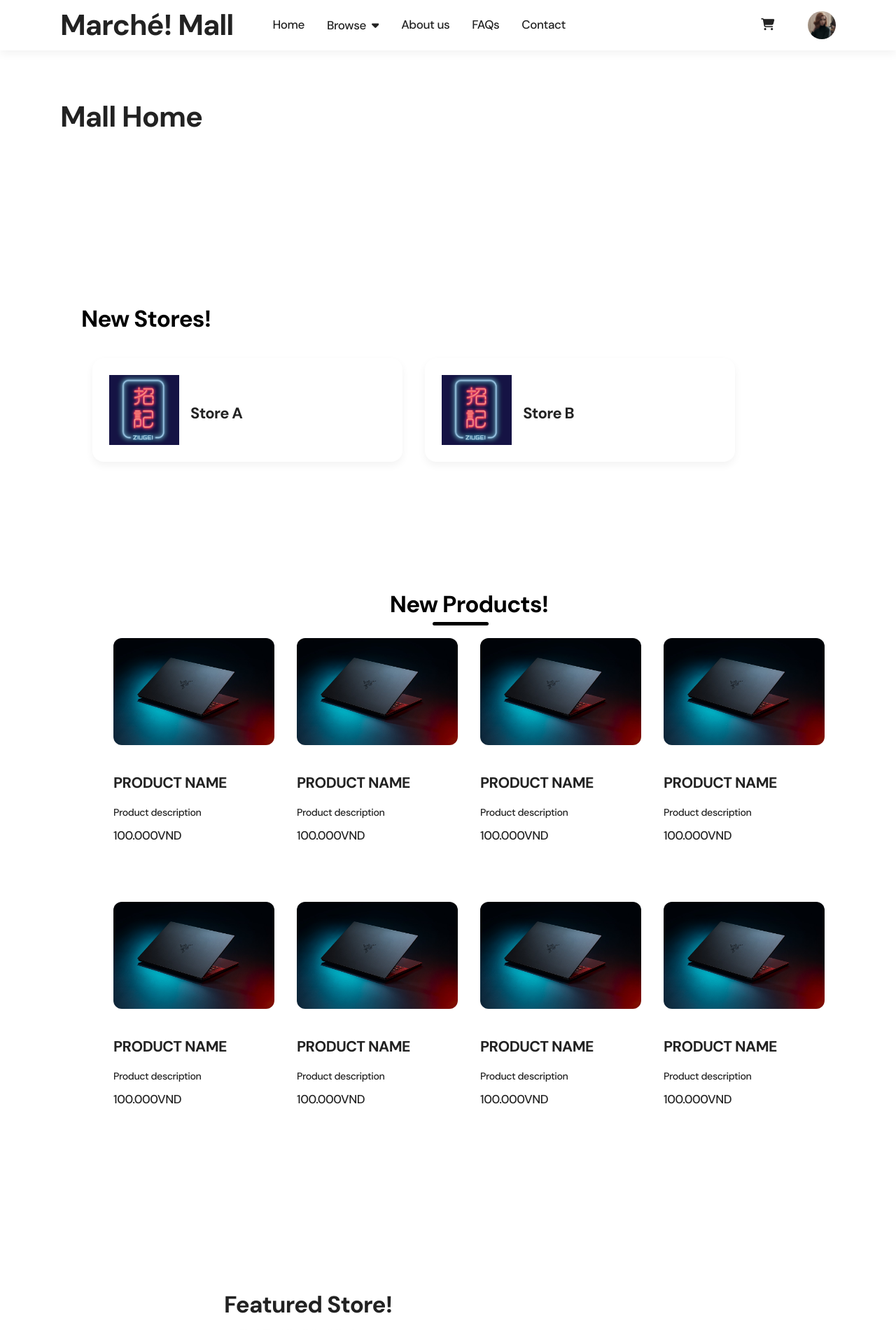
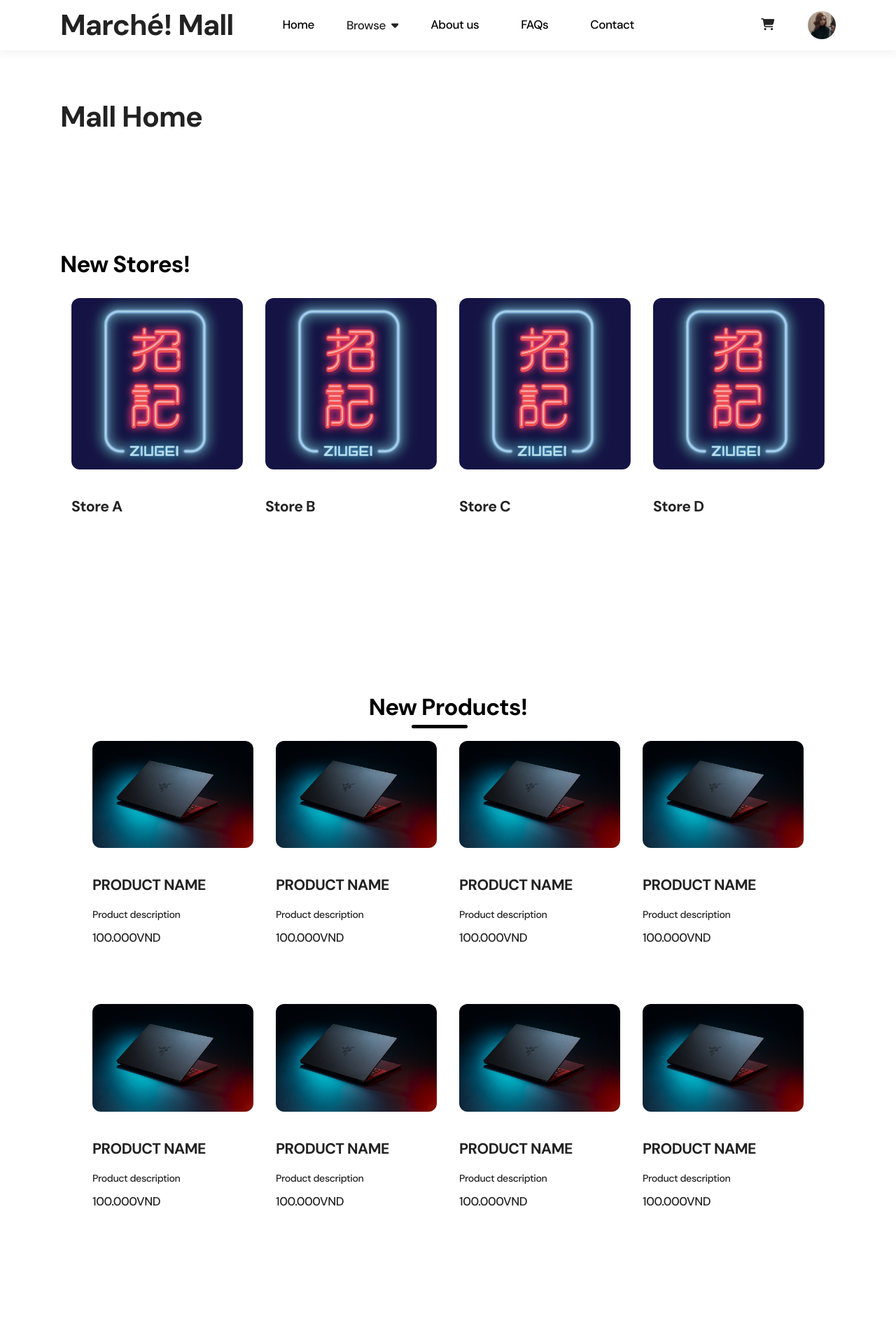
Before and after one commit to alohaquando/WebProg-HTML-and-CSS, a PHP site: page /5.1.1-MallHome.html in a window 1280 px wide. Shown: the top 1901 px of the page at 70% size. Run offline with PHP 8.4, Linux system fonts and the light colour scheme; some libraries are stand-ins or nearby versions.

Commit message:
homepage

```diff
--- a/Pages/5.1.1-MallHome.html
+++ b/Pages/5.1.1-MallHome.html
@@ -21,32 +21,32 @@
 
     <div class="H4_and_body_17">
      <!--------New Stores-------->
-     <div class="categories">
-        <div class="small-container">
             <h2 class="title">New Stores!</h2>
-            <div class="body_spacing">
-                <div class="card-flex-container">
-                    <div class="wrapper_card">
-                        <img
-                          src="Asset/storeLogo.png"
-                          width="100px"
-                          height="100px"
-                        />
-                    <div class="content_wrapper">
-                        <p class="name">Store A</p>
+                <div class="row">
+                    <div class="col-4">
+                        <a href="5.2.3-ProductDetail.html">
+                            <img src="Asset/storeLogo.png">
+                            <h4>Store A</h4>
+                        </a>
+                    </div>
+                    <div class="col-4">
+                        <a href="5.2.3-ProductDetail.html">
+                            <img src="Asset/storeLogo.png">
+                            <h4>Store B</h4>
+                        </a>
+                    </div>
+                    <div class="col-4">
+                      <a href="5.2.3-ProductDetail.html">
+                          <img src="Asset/storeLogo.png">
+                          <h4>Store C</h4>
+                      </a>
+                  </div>
+                  <div class="col-4">
+                    <a href="5.2.3-ProductDetail.html">
+                        <img src="Asset/storeLogo.png">
+                        <h4>Store D</h4>
+                    </a>
                 </div>
-            </div>
-
-            <div class="wrapper_card">
-                        <img
-                          src="Asset/storeLogo.png"
-                          width="100px"
-                          height="100px"
-                        />
-                <div class="content_wrapper">
-                            <p class="name">Store B</p>
-                     </div>
-                        </div>
 
     <!--------New Products-------->
     <div class="small-container">
@@ -167,10 +167,6 @@
                     <p>100.000VND</p>
                 </a>
             </div>
-        </div>
-    </div>
-
-
     </div>
 </div>
 <footer id="mall_footer"></footer>
--- a/Pages/5.2.2-BrowseProductCategory.html
+++ b/Pages/5.2.2-BrowseProductCategory.html
@@ -3,8 +3,8 @@
 <html lang="en">
   <head>
     <meta charset="utf-8" />
-    <title>BrowseProductCategory</title>
-    <meta name="description" content="BrowseProductCategory" />
+    <title>BrowseProductCreatedTime</title>
+    <meta name="description" content="BrowseProductCreatedTime" />
     <meta name="viewport" content="width=device-width, initial-scale=1.0" />
     <link rel="stylesheet" href="CSS/main.css" />
     <script src="https://cdnjs.cloudflare.com/ajax/libs/jquery/2.2.2/jquery.min.js"></script>
--- a/Pages/CSS/homepage.css
+++ b/Pages/CSS/homepage.css
@@ -116,3 +116,20 @@
 .list1{
   justify-content: space-between;
 }
+
+/* Browse Store By Letter Sorting */
+ul{
+  list-style-type: none;
+  overflow: hidden;
+  background-color: white;
+}
+li {
+  float: left;
+}
+li a{
+  display: block;
+  color: black;
+  text-align: center;
+  padding: 14px;
+  text-decoration: none;
+}
```
Also changed, not shown: Pages/5.1.1-BrowseStoreByCategory.html (+23 -22 lines), Pages/5.1.1-BrowseStoreByName.html (+27 -42 lines).
